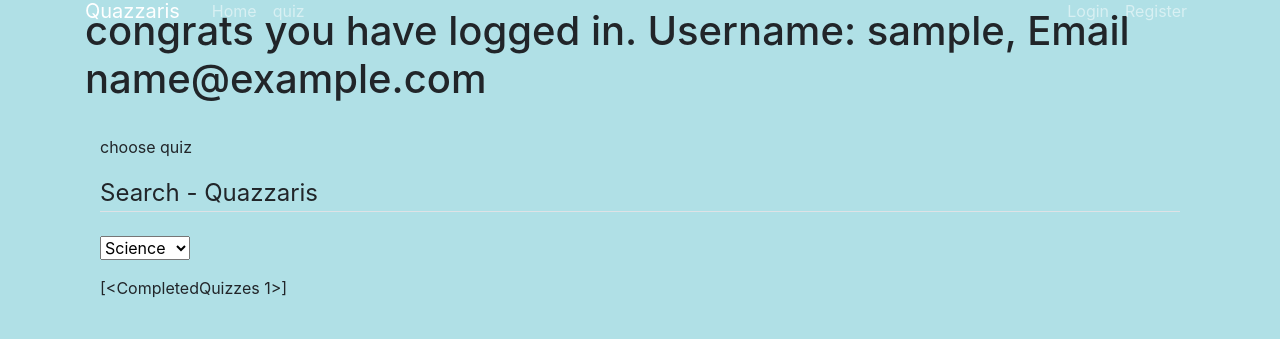
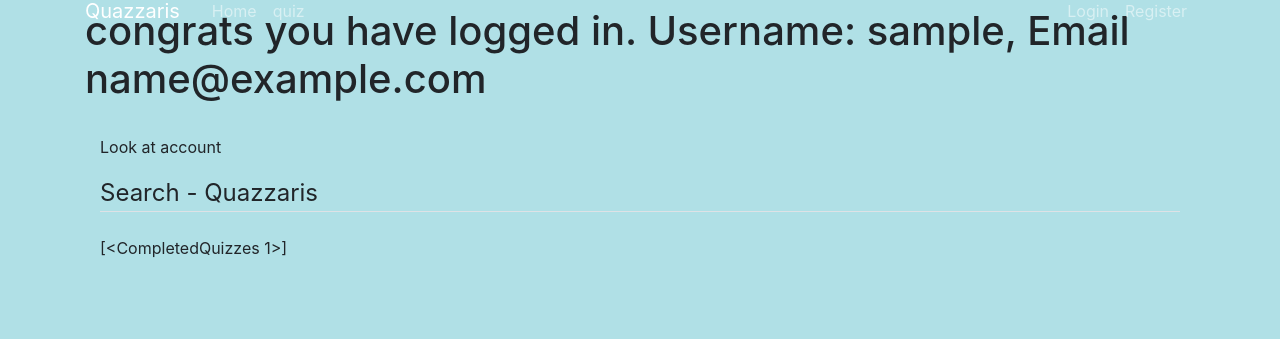
Before and after one commit to ema591/Unbreakable-Diamonds, a Flask app: template quizaris/templates/account.html in a window 1280 px wide. Shown: the part 17-356 px from the top of the page. Run offline with Flask 2, Linux system fonts and the light colour scheme; tables that the repository leaves empty hold one stand-in row (values such as "Sample post"); the template is opened without the code that fills it: values that come from a table or form of the project are taken from there, most other values are stand-ins (such as "Sample title", 1, 10 or a date in 2020); some libraries are stand-ins or nearby versions.

Commit message:
account update

```diff
--- a/quizaris/templates/account.html
+++ b/quizaris/templates/account.html
@@ -8,13 +8,9 @@
 
 <div class="container">
     <form method="POST" action="">
-        <p>choose quiz</p>
+        <p>Look at account</p>
         <fieldset class="form-group">
             <legend class="border-bottom mb-4">Search - Quazzaris</legend>
-
-            <div class="form-group">
-                {{choose_quiz_type_form.category(class="form-control-label") }}
-            </div>
 
             <div class="form-group">
                 {{quizzes_done}}
```
